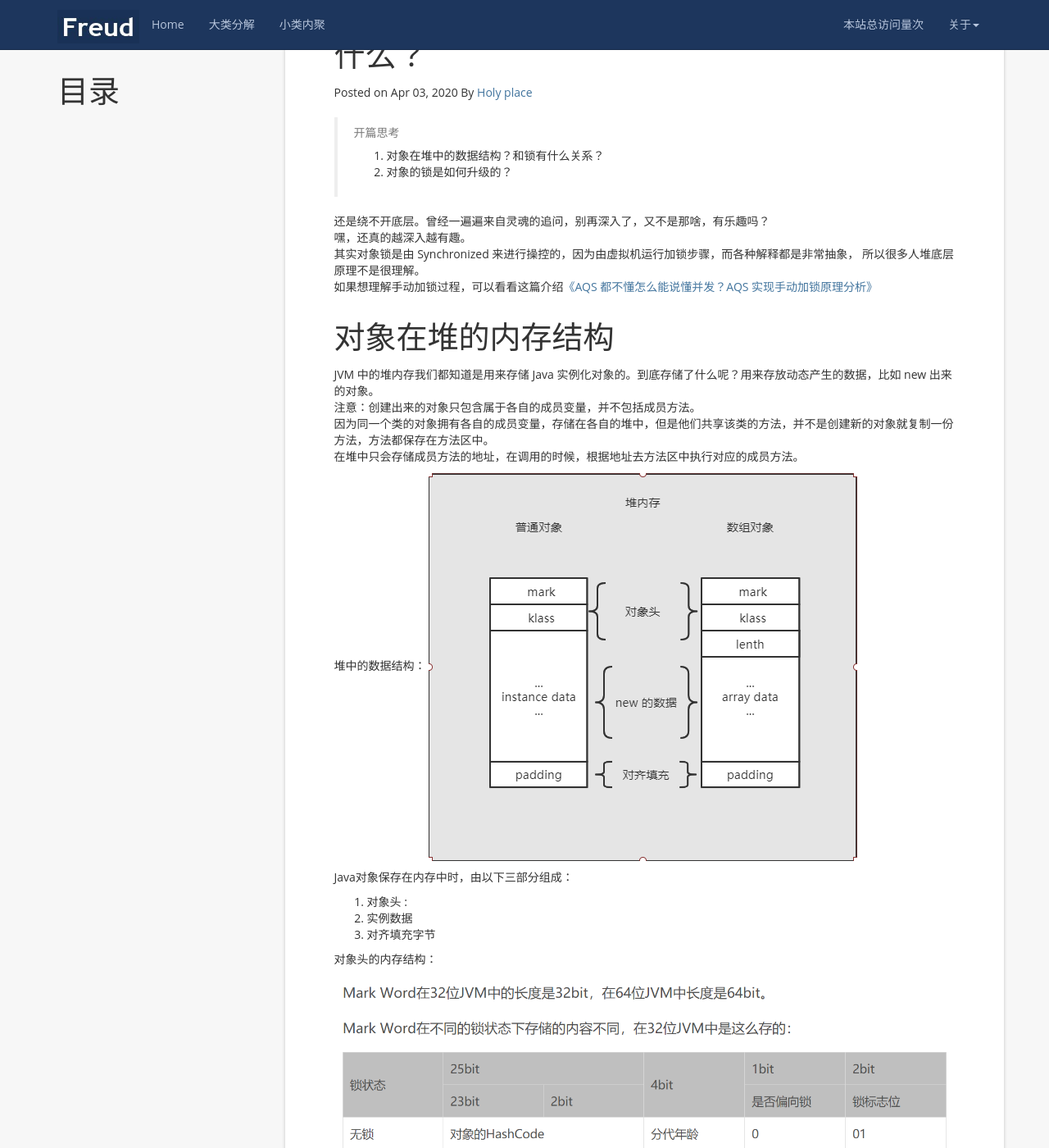
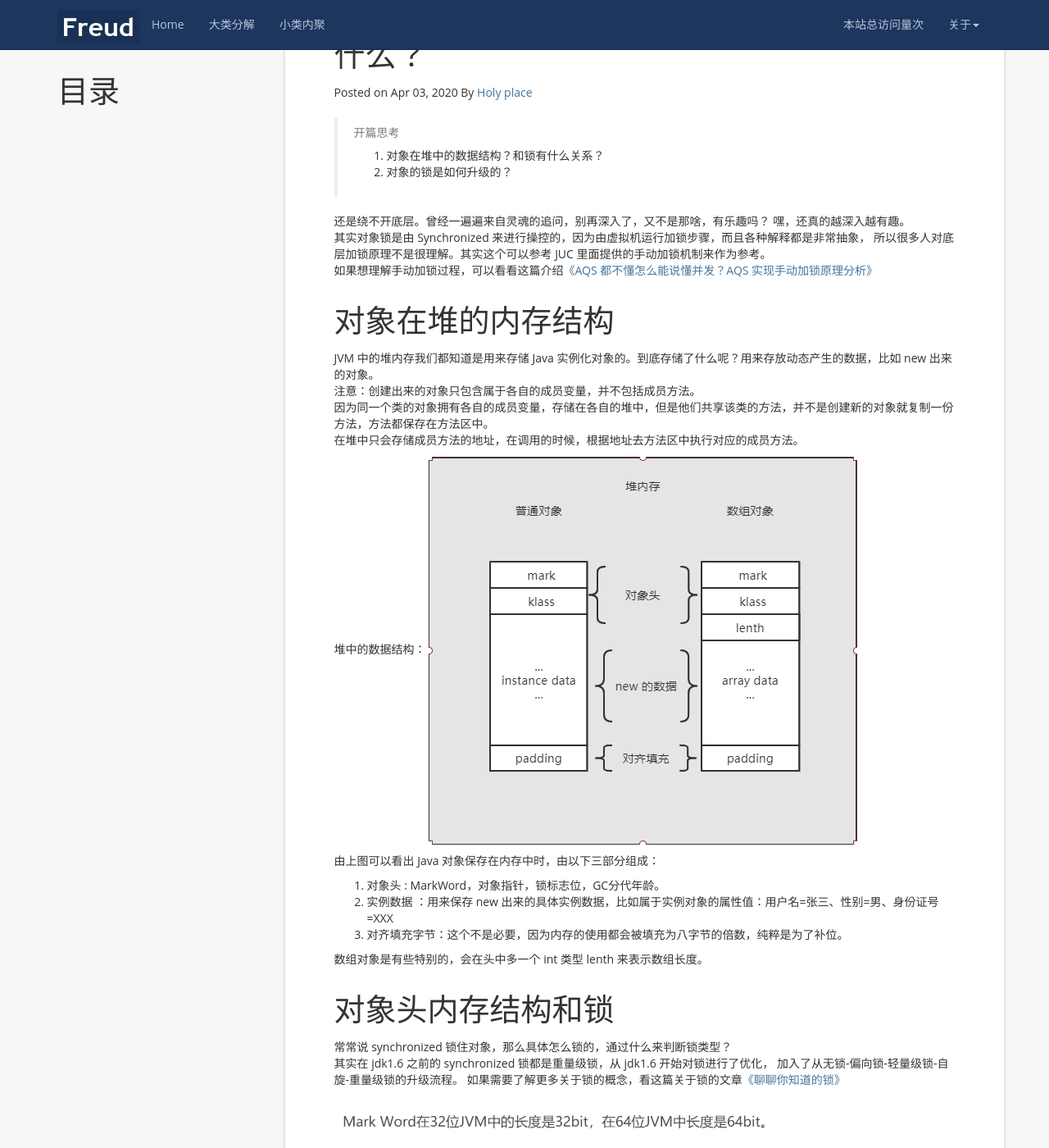
Before and after one commit to TorGor/TorGor.github.io, a Jekyll site: the page built from _posts/2020-4-4-lock-head-in-heap.md, in a window 1280 px wide and 1400 px high, scrolled down 314 px. Shown: the whole window at 82% size. Built offline with Jekyll 4.4.1, drawn with Linux system fonts in a browser that asks for light colours; nearby versions of some CDN libraries; a script that is not in the unit is left out; comment, search, counter and statistics services are not loaded; some of the changed text lies outside the part shown.

```diff
--- a/_posts/2020-4-4-lock-head-in-heap.md
+++ b/_posts/2020-4-4-lock-head-in-heap.md
@@ -10,15 +10,13 @@
 1. 对象在堆中的数据结构？和锁有什么关系？
 2. 对象的锁是如何升级的？
 
-还是绕不开底层。曾经一遍遍来自灵魂的追问，别再深入了，又不是那啥，有乐趣吗？
-嘿，还真的越深入越有趣。
-其实对象锁是由 Synchronized 来进行操控的，因为由虚拟机运行加锁步骤，而各种解释都是非常抽象，
-所以很多人堆底层原理不是很理解。
+还是绕不开底层。曾经一遍遍来自灵魂的追问，别再深入了，又不是那啥，有乐趣吗？  嘿，还真的越深入越有趣。
+其实对象锁是由 Synchronized 来进行操控的，因为由虚拟机运行加锁步骤，而且各种解释都是非常抽象，
+所以很多人对底层加锁原理不是很理解。其实这个可以参考 JUC 里面提供的手动加锁机制来作为参考。
 如果想理解手动加锁过程，可以看看这篇介绍[《AQS 都不懂怎么能说懂并发？AQS 实现手动加锁原理分析》](https://torgor.github.io/2020/01/28/java-ReentrantLock/)
 
 
 # 对象在堆的内存结构
-
 JVM 中的堆内存我们都知道是用来存储 Java 实例化对象的。到底存储了什么呢？用来存放动态产生的数据，比如 new 出来的对象。
 注意：创建出来的对象只包含属于各自的成员变量，并不包括成员方法。
 因为同一个类的对象拥有各自的成员变量，存储在各自的堆中，但是他们共享该类的方法，并不是创建新的对象就复制一份方法，方法都保存在方法区中。
@@ -27,19 +25,30 @@
 堆中的数据结构：
 ![jvm-heap-oop-structure.png](https://torgor.github.io/styles/images/jmm/jvm-heap-oop-structure.png)
 
+由上图可以看出 Java 对象保存在内存中时，由以下三部分组成：
+1. 对象头 : MarkWord，对象指针，锁标志位，GC分代年龄。
+2. 实例数据 ：用来保存 new 出来的具体实例数据，比如属于实例对象的属性值：用户名=张三、性别=男、身份证号=XXX
+3. 对齐填充字节：这个不是必要，因为内存的使用都会被填充为八字节的倍数，纯粹是为了补位。
 
+数组对象是有些特别的，会在头中多一个 int 类型 lenth 来表示数组长度。
 
-Java对象保存在内存中时，由以下三部分组成：
-1. 对象头 :
-2. 实例数据
-3. 对齐填充字节
+# 对象头内存结构和锁
 
-对象头的内存结构：
-![Mark Word，来源网络](https://torgor.github.io/styles/images/jmm/heap-object-head-structure.png)
+常常说 synchronized 锁住对象，那么具体怎么锁的，通过什么来判断锁类型？
+其实在 jdk1.6 之前的 synchronized 锁都是重量级锁，从 jdk1.6 开始对锁进行了优化，
+加入了从无锁-偏向锁-轻量级锁-自旋-重量级锁的升级流程。
+如果需要了解更多关于锁的概念，看这篇关于锁的文章[《聊聊你知道的锁》](https://torgor.github.io/2020/01/28/java-lock/)
+
+![Mark Word 网络图](https://torgor.github.io/styles/images/jmm/heap-object-head-structure.png)
+
+由上图我们看到了头部 MarkWord 中的内存结构，当无锁和偏向锁的时候，锁标志位都是 01 ，
+只有偏向锁的时候前面内存中保存了线程的 ID ，用来判断下次进入锁的时候，是否是当前线程。
+如果是直接获取锁，性能很好，这也是偏向锁的原理。
 
 
 
-
+# synchronized 相关知识树
+![Mark Word 网络图](https://torgor.github.io/styles/images/jmm/synchronized-structure-xmind.png)
 
 # 喜欢文章请关注我
 > 程序领域
```
Also changed, not shown: _posts/2020-1-29-java-lock.md (+19 -0 lines), styles/images/jmm/synchronized-structure-xmind.png (added).
